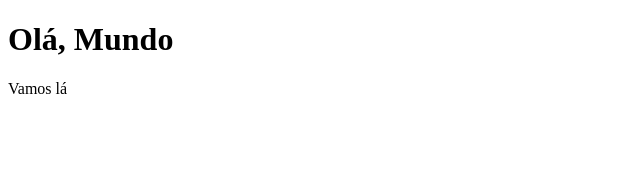
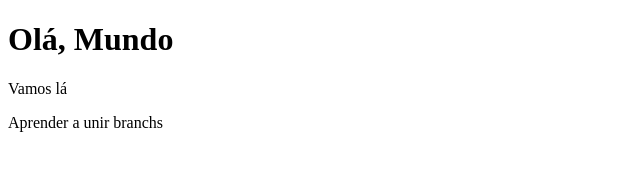
Before and after one commit to cleytoncx/curso_git_1, a plain HTML site: page index.html in a window 1280 px wide. Shown: the whole page, without its empty margins (0-640 px from the left). Drawn offline with Linux system fonts and the light colour scheme.

Commit message:
Modifiquei o index.html

```diff
--- a/index.html
+++ b/index.html
@@ -8,5 +8,6 @@
 <body>
     <h1>Olá, Mundo</h1>
     <p>Vamos lá</p>
+    <p>Aprender a unir branchs</p>
 </body>
 </html>
```
